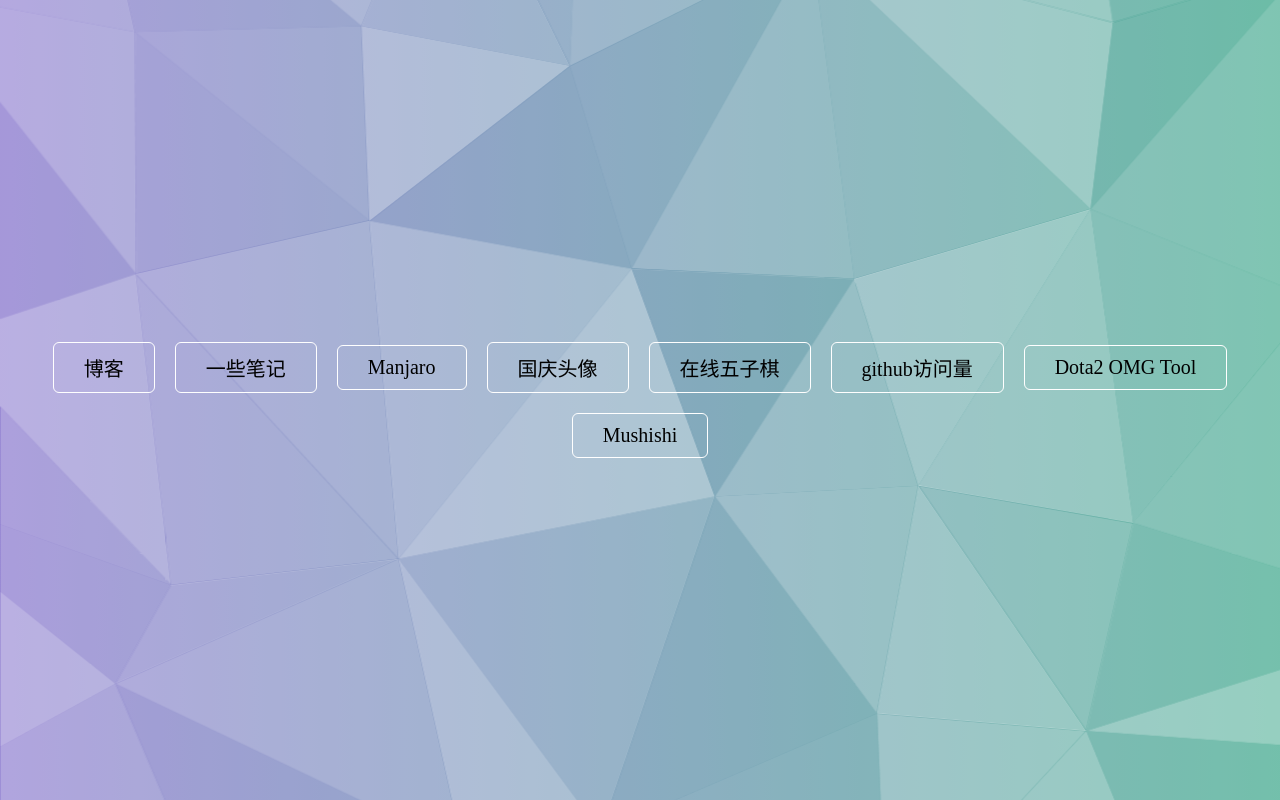
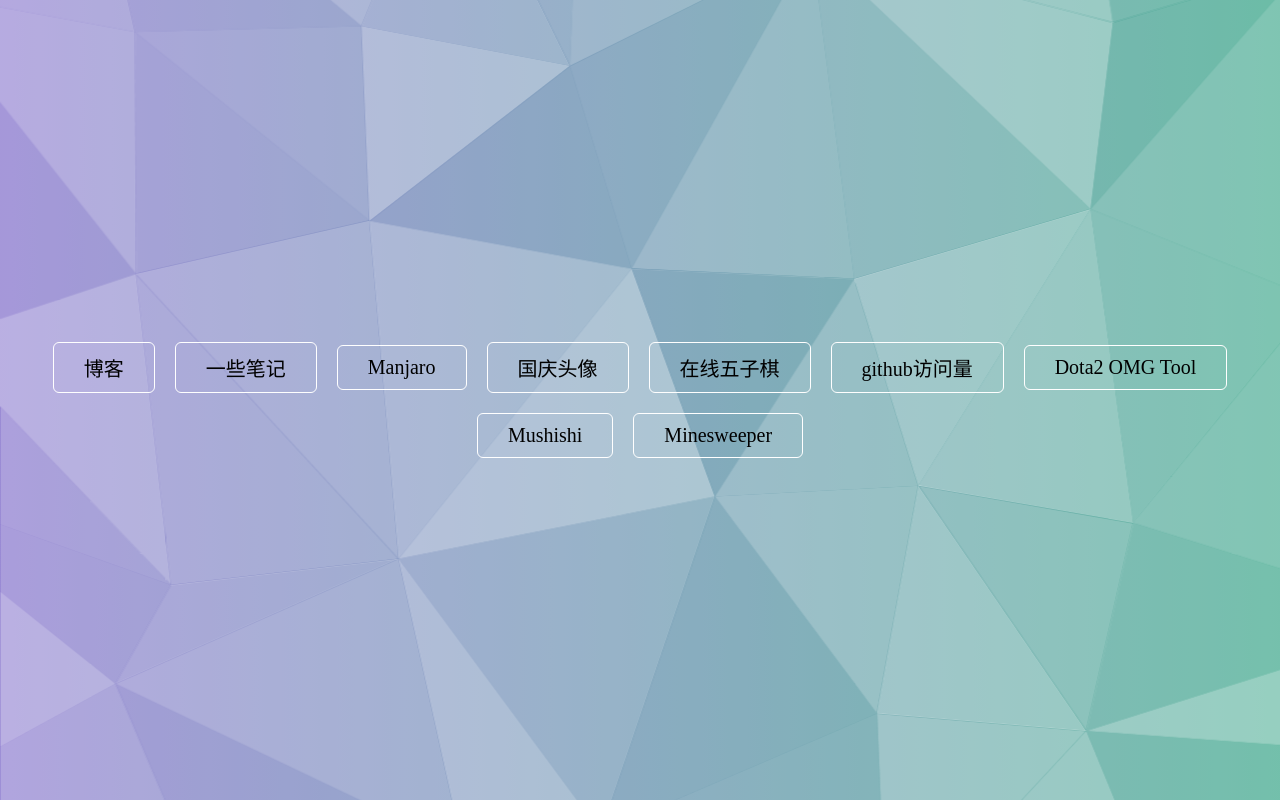
Before and after one commit to yunyuyuan/website, a plain HTML site: page index.html in a window 1280 px wide. Drawn offline with nearby package versions, Linux system fonts and the light colour scheme.

Commit message:
Update index.html

```diff
--- a/index.html
+++ b/index.html
@@ -89,6 +89,7 @@
         <a href="https://gv.yunyuyuan.net">github访问量</a>
         <a href="https://dota2-omg.yunyuyuan.net/">Dota2 OMG Tool</a>
         <a href="https://mushishi.yunyuyuan.net/">Mushishi</a>
+        <a href="https://mines.yunyuyuan.net/">Minesweeper</a>
     </div>
     <script>
         function init(showStats) {
```
